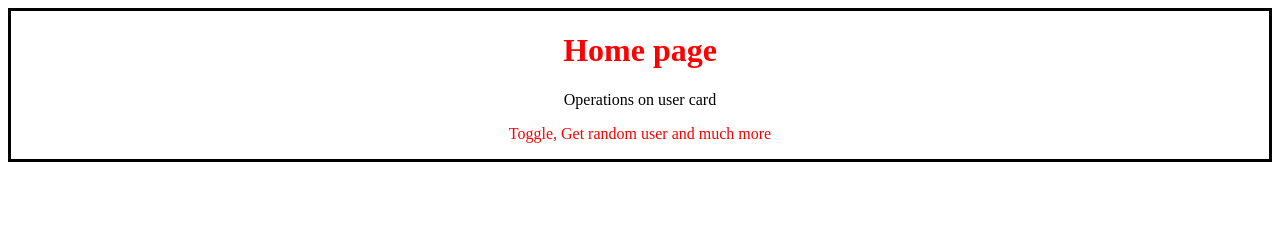
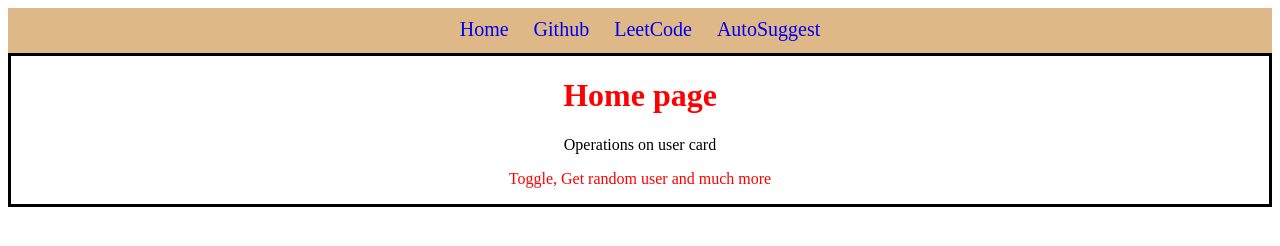
Before and after one commit to vyshnavi-2803/autosuggest, a website: page frontend/index.html in a window 1280 px wide. Drawn offline with Linux system fonts and the light colour scheme.

Commit message:
intial commit

```diff
--- a/frontend/index.css
+++ b/frontend/index.css
@@ -12,3 +12,14 @@ h1{
 #p2{
     color: red;
 }
+#nav{
+    height:25px;
+    font-size:20px;
+    text-align:center;
+    padding:10px;
+    background-color:burlywood
+}
+#nav a{
+    margin:0px 10px;
+    text-decoration:none;
+}
--- a/frontend/index.html
+++ b/frontend/index.html
@@ -8,6 +8,12 @@
 
 </head>
 <body>
+    <div id="nav">
+        <a href="http://127.0.0.1:5500/autosuggest/frontend/index.html">Home</a>
+        <a href="https://github.com/vyshnavi-2803/autosuggest" target="_blank">Github</a>
+        <a href="https://leetcode.com/" target="_blank">LeetCode</a>
+        <a href="./pages/autoSuggest.html">AutoSuggest</a>
+    </div>
     <div id="user-card">
         <h1>Home page</h1>
     <p id="p1">Operations on user card</p>
```
Also changed, not shown: frontend/pages/autoSuggest.html (added, +11 -0 lines).
